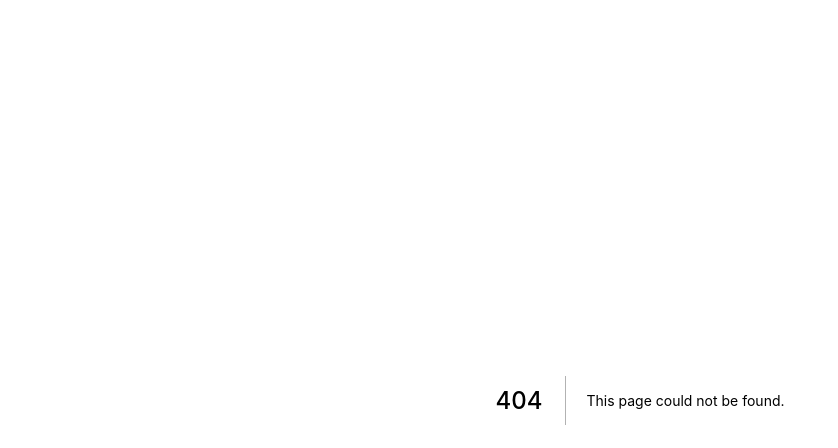
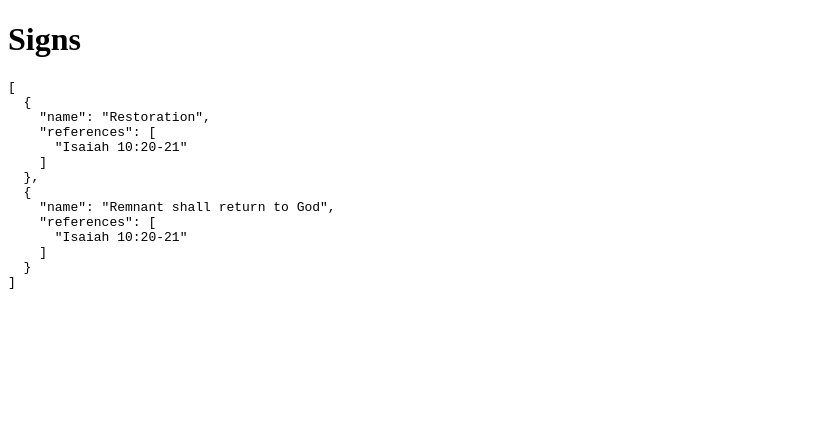
Before and after one commit to justincy/signs-of-the-second-coming, a Next.js app: page /signs in a window 1280 px wide. Before the commit this address had no page. Shown: the top 448 px of the page, without its empty margins (0-838 px from the left). Built offline with nearby package versions, Linux system fonts and the light colour scheme.

Commit message:
basic json loading

```diff
--- /dev/null
+++ b/data/signs.json
@@ -0,0 +1,14 @@
+[
+  {
+    "name": "Restoration",
+    "references": [
+      "Isaiah 10:20-21"
+    ]
+  },
+  {
+    "name": "Remnant shall return to God",
+    "references": [
+      "Isaiah 10:20-21"
+    ]
+  }
+]
--- /dev/null
+++ b/lib/db/signs.ts
@@ -0,0 +1,5 @@
+import signs from '../../data/signs';
+
+export function getSigns() {
+  return [...signs];
+}
--- /dev/null
+++ b/pages/signs.tsx
@@ -0,0 +1,10 @@
+import { getSigns } from '../lib/db/signs';
+
+function Signs() {
+  return <div>
+    <h1>Signs</h1>
+    <pre>{JSON.stringify(getSigns(), null, 2)}</pre>
+  </div>
+}
+
+export default Signs;
```
Also changed, not shown: data/relationships.json (added, +7 -0 lines).
